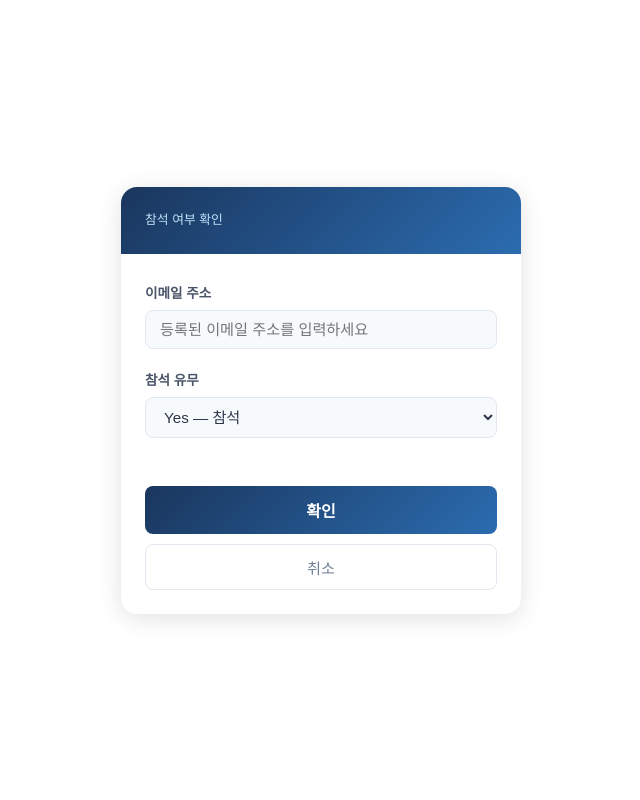
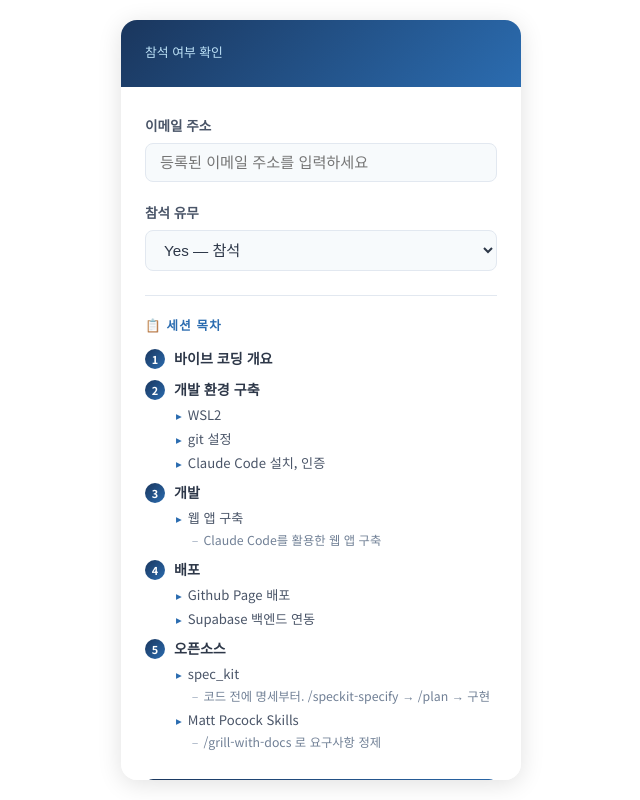
Before and after one commit to sung00su99/VibeCodingClass, a plain HTML site: page docs/popup/attendance.html in a window 1280 px wide. Shown: the whole page, without its empty margins (319-959 px from the left). Drawn offline with Linux system fonts and the light colour scheme.

Commit message:
팝업에 세션 목차 아젠다 섹션 추가
Co-Authored-By: Claude Sonnet 4.6 <noreply@anthropic.com>

```diff
--- a/docs/popup/attendance.html
+++ b/docs/popup/attendance.html
@@ -25,8 +25,9 @@
       border-radius: 16px;
       width: 100%;
       max-width: 400px;
+      max-height: 95vh;
+      overflow-y: auto;
       box-shadow: 0 4px 24px rgba(0,0,0,0.12);
-      overflow: hidden;
     }
     .popup-header {
       background: linear-gradient(135deg, #1a365d 0%, #2b6cb0 100%);
@@ -102,6 +103,96 @@
     }
     .toast.success { background: #c6f6d5; color: #276749; }
     .toast.error   { background: #fed7d7; color: #9b2c2c; }
+
+    /* ===== Agenda ===== */
+    .agenda-section {
+      margin-top: 24px;
+      padding-top: 20px;
+      border-top: 1.5px solid #e2e8f0;
+    }
+    .agenda-title {
+      font-size: 0.78rem;
+      font-weight: 700;
+      color: #2b6cb0;
+      letter-spacing: 1.2px;
+      text-transform: uppercase;
+      margin-bottom: 14px;
+      display: flex;
+      align-items: center;
+      gap: 6px;
+    }
+    .agenda-list {
+      list-style: none;
+      display: flex;
+      flex-direction: column;
+      gap: 10px;
+    }
+    .agenda-item {
+      display: flex;
+      align-items: flex-start;
+      gap: 9px;
+      font-size: 0.88rem;
+      font-weight: 600;
+      color: #2d3748;
+    }
+    .agenda-num {
+      background: linear-gradient(135deg, #1a365d, #2b6cb0);
+      color: #fff;
+      min-width: 20px;
+      height: 20px;
+      border-radius: 50%;
+      display: flex;
+      align-items: center;
+      justify-content: center;
+      font-size: 0.68rem;
+      font-weight: 700;
+      flex-shrink: 0;
+      margin-top: 1px;
+    }
+    .agenda-sub {
+      list-style: none;
+      margin-top: 6px;
+      padding-left: 2px;
+      display: flex;
+      flex-direction: column;
+      gap: 5px;
+    }
+    .agenda-sub > li {
+      font-size: 0.82rem;
+      color: #4a5568;
+      font-weight: 500;
+      display: flex;
+      align-items: flex-start;
+      gap: 6px;
+    }
+    .agenda-sub > li::before {
+      content: "▸";
+      color: #2b6cb0;
+      font-size: 0.72rem;
+      margin-top: 2px;
+      flex-shrink: 0;
+    }
+    .agenda-subsub {
+      list-style: none;
+      margin-top: 4px;
+      padding-left: 4px;
+      display: flex;
+      flex-direction: column;
+      gap: 3px;
+    }
+    .agenda-subsub li {
+      font-size: 0.77rem;
+      color: #718096;
+      font-weight: 400;
+      display: flex;
+      align-items: flex-start;
+      gap: 5px;
+    }
+    .agenda-subsub li::before {
+      content: "–";
+      color: #a0aec0;
+      flex-shrink: 0;
+    }
   </style>
 </head>
 <body>
@@ -127,6 +218,77 @@
           <option value="Y">Yes — 참석</option>
           <option value="N">No — 불참</option>
         </select>
+      </div>
+
+      <div class="agenda-section">
+        <div class="agenda-title">📋 세션 목차</div>
+        <ul class="agenda-list">
+          <li class="agenda-item">
+            <span class="agenda-num">1</span>
+            <span>바이브 코딩 개요</span>
+          </li>
+          <li class="agenda-item">
+            <span class="agenda-num">2</span>
+            <div>
+              <span>개발 환경 구축</span>
+              <ul class="agenda-sub">
+                <li>WSL2</li>
+                <li>git 설정</li>
+                <li>Claude Code 설치, 인증</li>
+              </ul>
+            </div>
+          </li>
+          <li class="agenda-item">
+            <span class="agenda-num">3</span>
+            <div>
+              <span>개발</span>
+              <ul class="agenda-sub">
+                <li>
+                  <div>
+                    웹 앱 구축
+                    <ul class="agenda-subsub">
+                      <li>Claude Code를 활용한 웹 앱 구축</li>
+                    </ul>
+                  </div>
+                </li>
+              </ul>
+            </div>
+          </li>
+          <li class="agenda-item">
+            <span class="agenda-num">4</span>
+            <div>
+              <span>배포</span>
+              <ul class="agenda-sub">
+                <li>Github Page 배포</li>
+                <li>Supabase 백엔드 연동</li>
+              </ul>
+            </div>
+          </li>
+          <li class="agenda-item">
+            <span class="agenda-num">5</span>
+            <div>
+              <span>오픈소스</span>
+              <ul class="agenda-sub">
+                <li>
+                  <div>
+                    spec_kit
+                    <ul class="agenda-subsub">
+                      <li>코드 전에 명세부터. /speckit-specify → /plan → 구현</li>
+                    </ul>
+                  </div>
+                </li>
+                <li>
+                  <div>
+                    Matt Pocock Skills
+                    <ul class="agenda-subsub">
+                      <li>/grill-with-docs 로 요구사항 정제</li>
+                    </ul>
+                  </div>
+                </li>
+              </ul>
+            </div>
+          </li>
+        </ul>
       </div>
     </div>
     <div class="toast" id="toast"></div>
```
